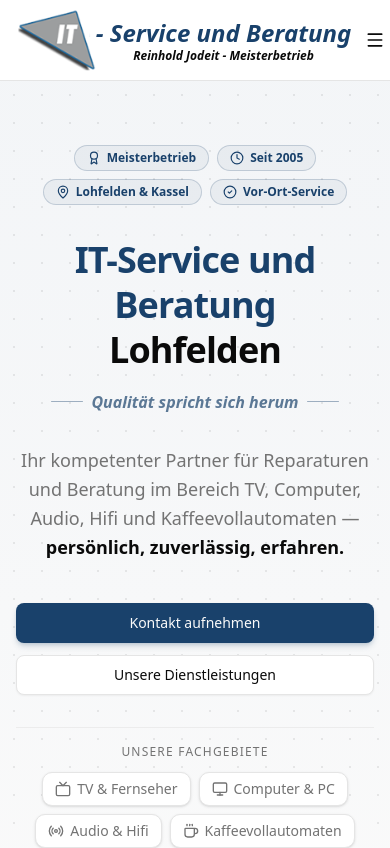
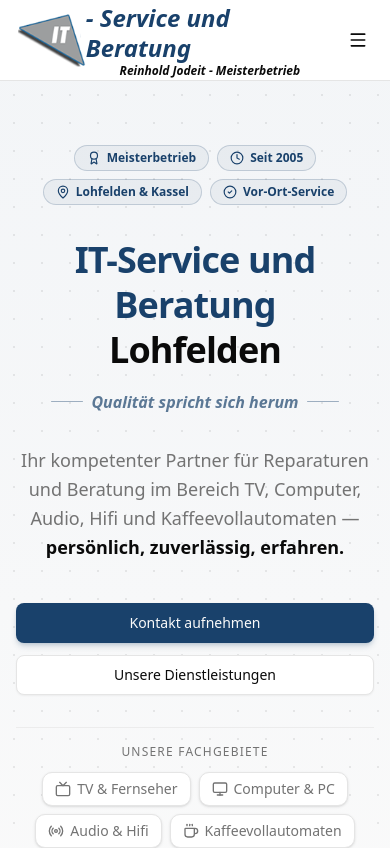
Before and after one commit to gutisalex/it-service-lohfelden, a Next.js app: page / in a window 390 px wide. Shown: the top 848 px of the page. Built offline with nearby package versions, Linux system fonts and the light colour scheme.

Commit message:
fix(navigation): adjust logo size and styling for improved aesthetics
- Reduced logo height for better visual balance
- Updated navigation link styling for consistency

```diff
--- a/components/navigation.tsx
+++ b/components/navigation.tsx
@@ -147,14 +147,14 @@ export function Navigation() {
           {/* Logo */}
           <Link
             href="/"
-            className="flex shrink-0 items-center focus:outline-none focus-visible:ring-2 focus-visible:ring-ring focus-visible:ring-offset-2 rounded"
+            className="flex shrink items-center focus:outline-none focus-visible:ring-2 focus-visible:ring-ring focus-visible:ring-offset-2 rounded"
           >
             <Image
               src="/logo.png"
               alt="IT-Service und Beratung Lohfelden"
               width={320}
               height={56}
-              className="h-16 w-auto object-contain"
+              className="h-14 w-auto object-contain md:h-16"
               priority
             />
             <span className="flex flex-col">
```
